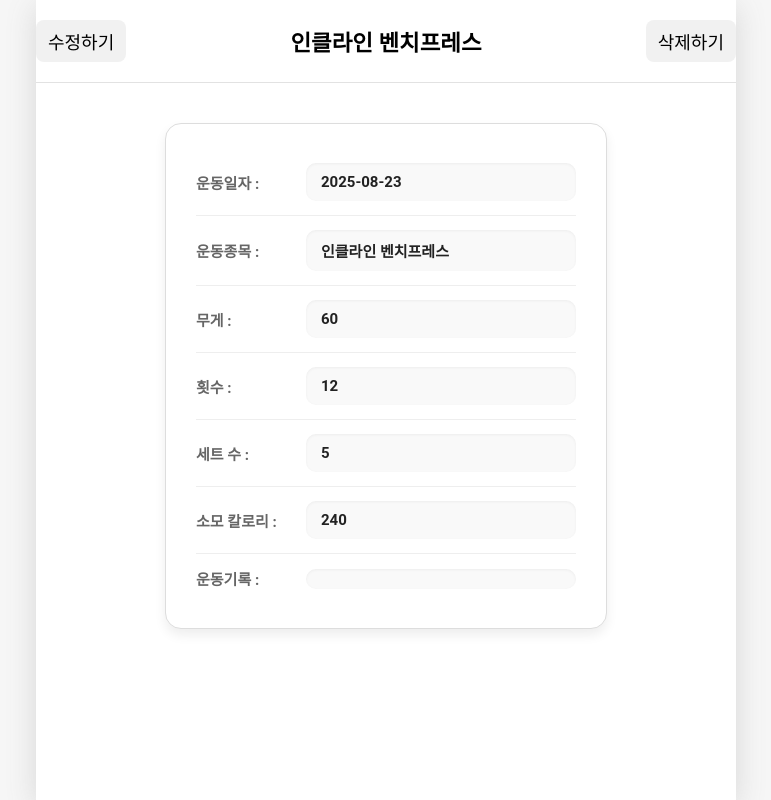
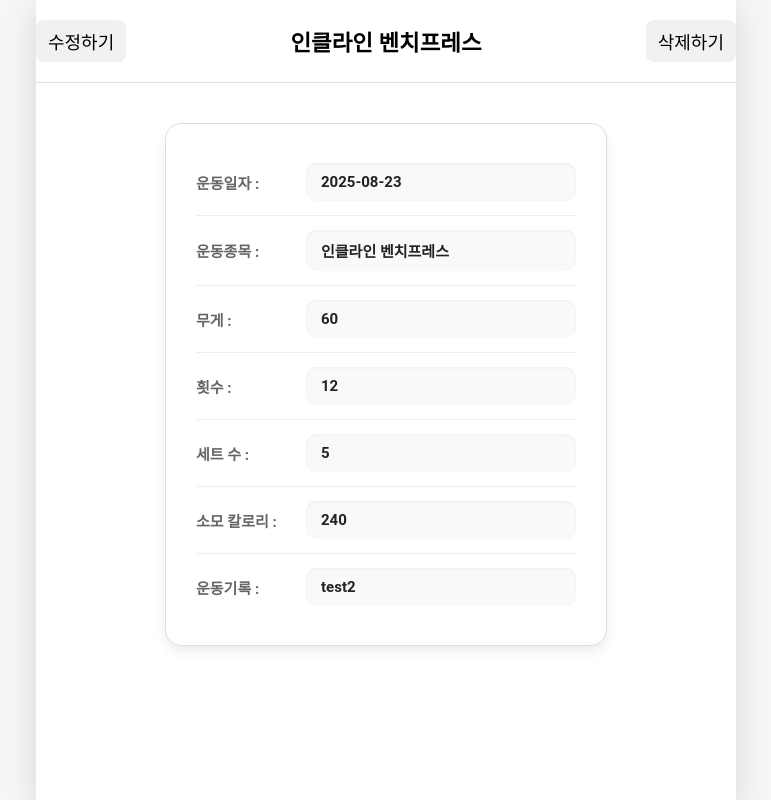
Before and after one commit to kingjaesung/react-fitness-project, a React (Create React App) app in the folder fitness/: page /exercise/1 in a window 1280 px wide. Shown: the whole page, without its empty margins (254-1025 px from the left). Built offline with nearby package versions, Linux system fonts and the light colour scheme.

Commit message:
컨텐츠 누락부분 추가

```diff
--- a/fitness/src/page/Exercise.js
+++ b/fitness/src/page/Exercise.js
@@ -42,6 +42,7 @@ const Exercise = () => {
             count={target.count}
             date={target.date}
             calorie={target.calorie}
+            content={target.content}
         />
     </div>
   );
```
